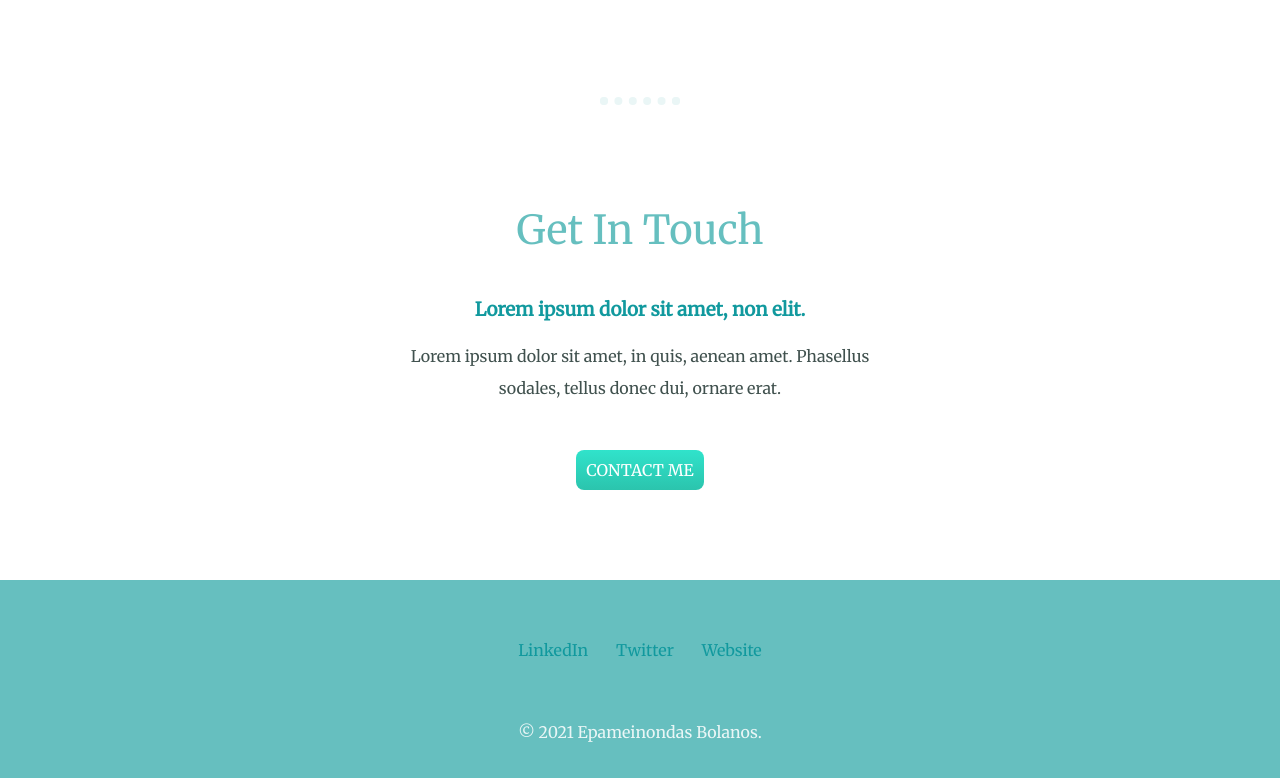
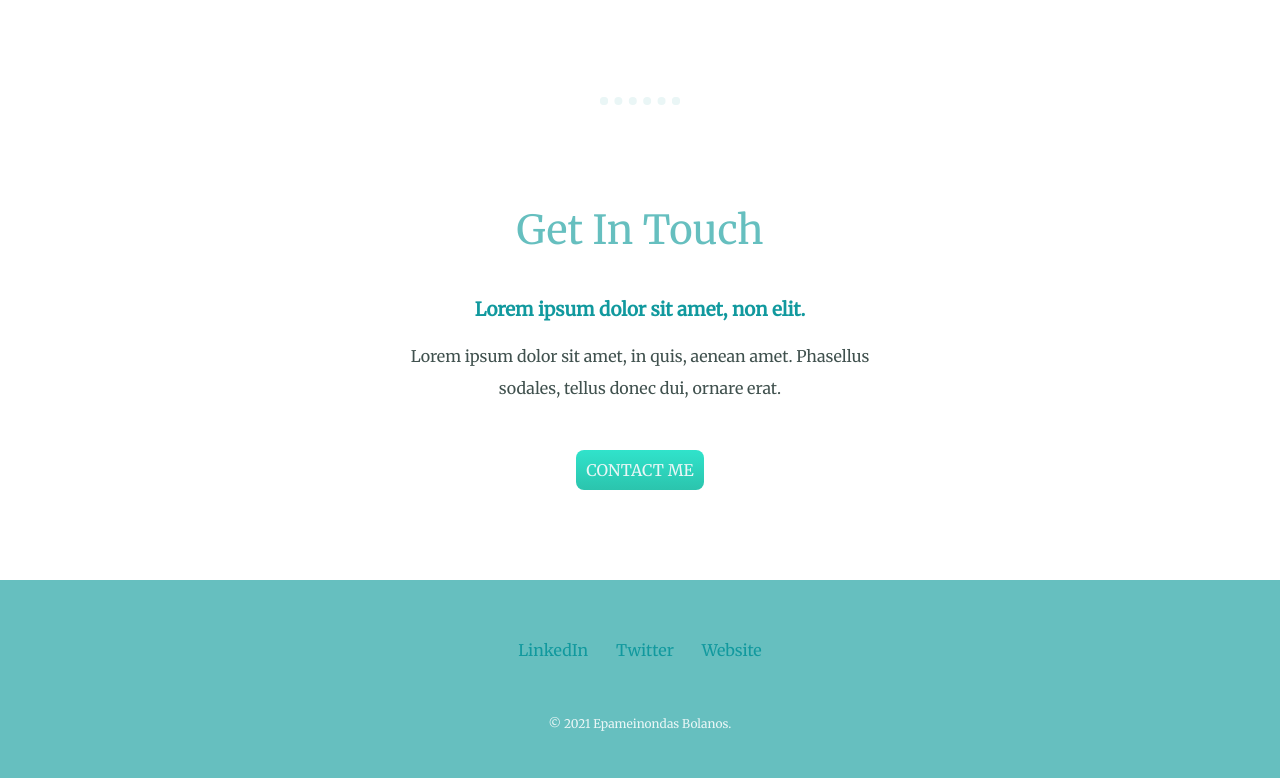
Before and after one commit to EBol95/CSS-My-Site, a plain HTML site: page index.html in a window 1280 px wide. In both pictures the pointer is over the link "CONTACT ME". Shown: the part 2186-2964 px from the top of the page. Drawn offline with Linux system fonts and the light colour scheme.

Commit message:
complete task css

```diff
--- a/css/styles.css
+++ b/css/styles.css
@@ -117,8 +117,12 @@ p{
   margin-bottom: 0;
   position: relative;
   top: 100px;
+  font-size: 0.75rem;
 }
 .contact-me{
   width: 40%;
   margin: 40px auto 60px;
 }
+a:hover{
+  color: #eaf6f6
+}
```
